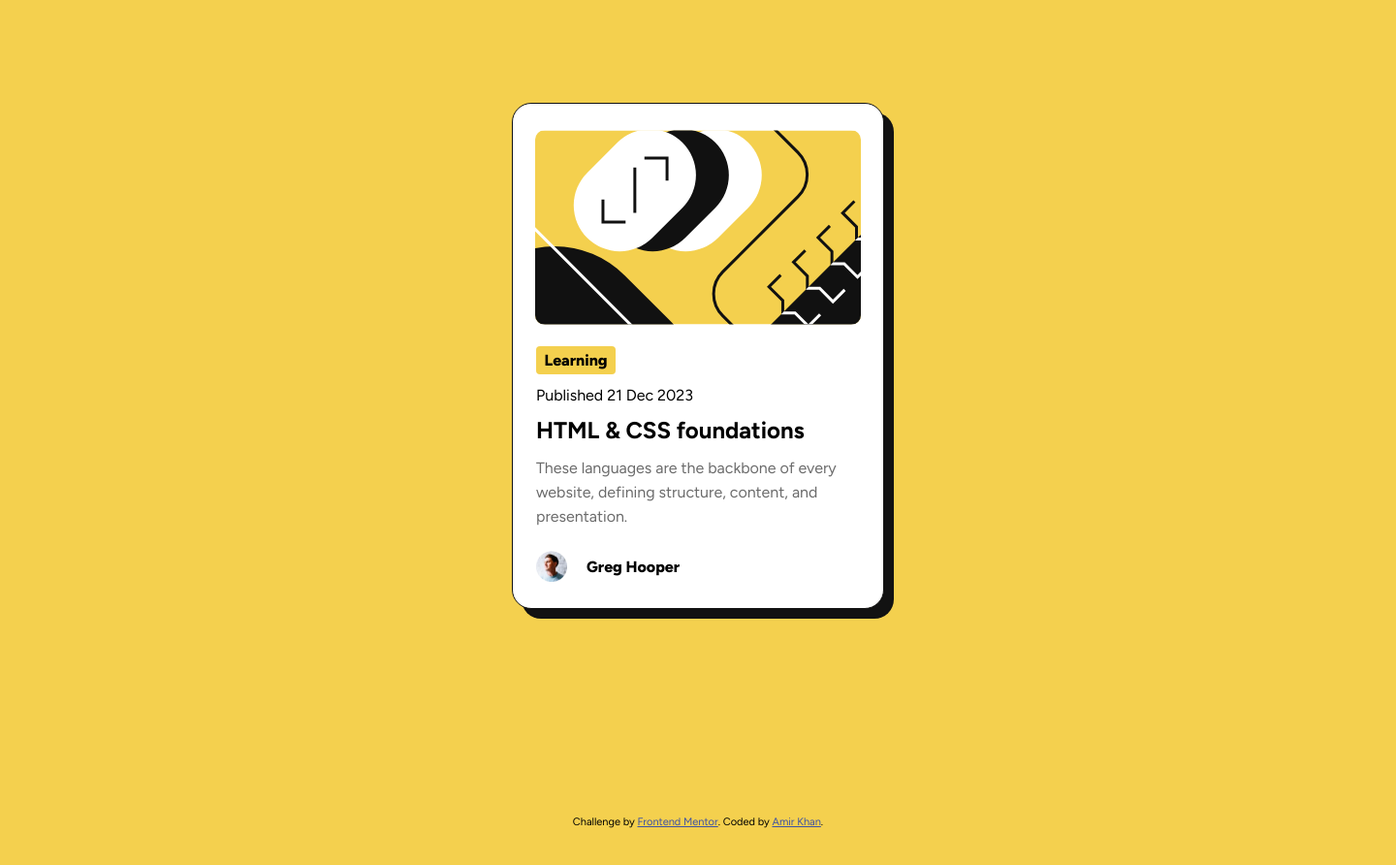
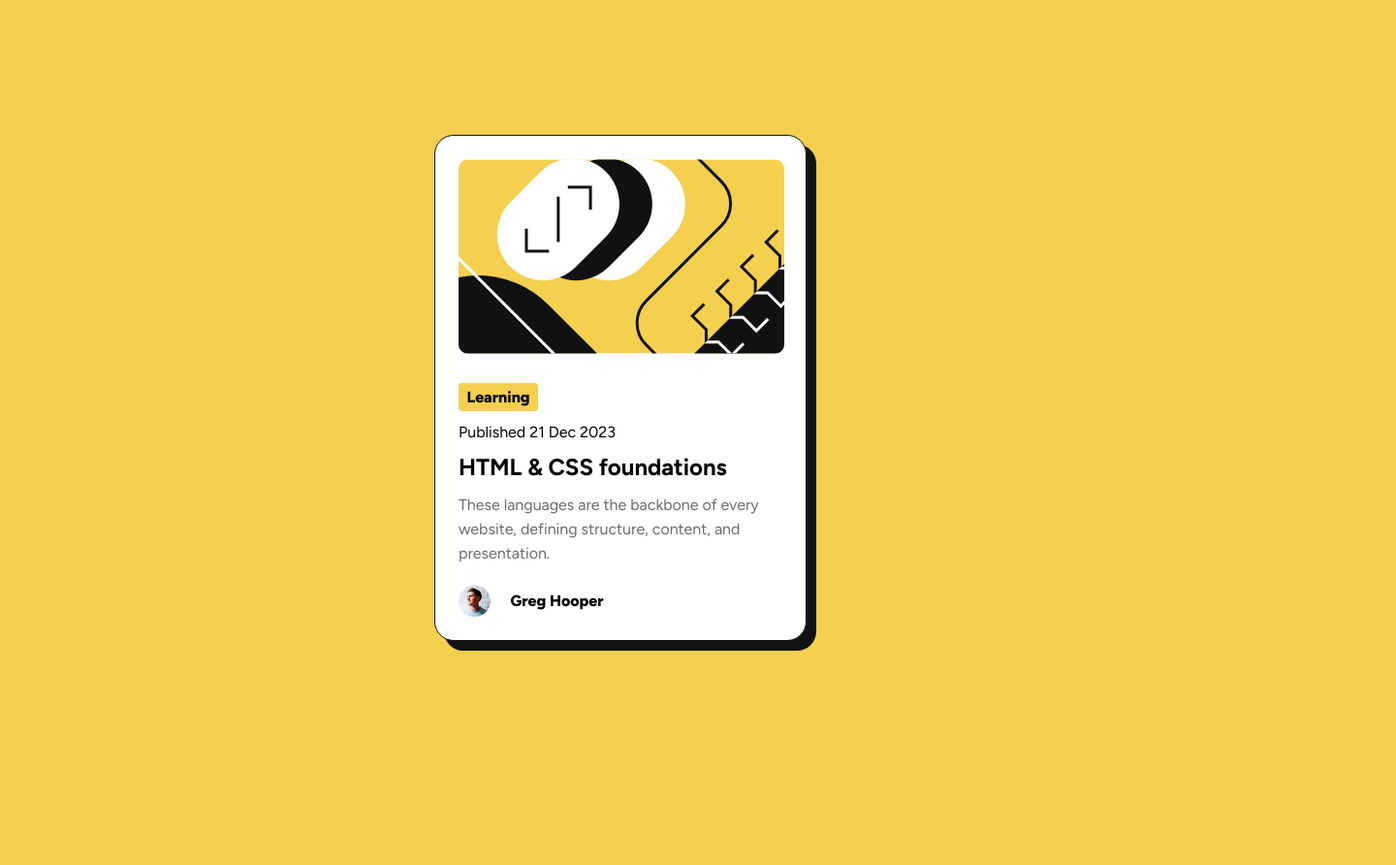
Before and after one commit to Aamnbaba/Frontend_Blog_Preview_Card, a plain HTML site: page index.html in a window 1280 px wide. Shown: the whole page at 97% size, 1440 px wide, since content can reach past the window. After the commit the page ends 800 px from the top, so only its background shows below. Drawn offline with Linux system fonts and the light colour scheme.

Commit message:
new update

```diff
--- a/index.html
+++ b/index.html
@@ -144,13 +144,13 @@
       </div>
     </main>
 
-    <footer>
+    <!-- <footer>
       <div class="attribution">
         Challenge by
         <a href="https://www.frontendmentor.io?ref=challenge" target="_blank"
           >Frontend Mentor</a
         >. Coded by <a href="#">Amir Khan</a>.
       </div>
-    </footer>
+    </footer> -->
   </body>
 </html>
--- a/style.css
+++ b/style.css
@@ -17,13 +17,14 @@ html {
 }
 
 body {
-  width: 144rem;
-  height: 96rem;
+  width: 100vw;
+  height: 100vh;
   font-family: "Figtree";
   font-size: 1.6rem;
   background-color: var(--main-color);
-  display: grid;
-  place-items: center;
+  display: flex;
+  justify-content: center;
+  align-items: center;
 }
 p {
   font-size: 1.6rem;
@@ -46,16 +47,27 @@ p {
   flex-direction: column;
   gap: 2rem;
   box-shadow: var(--black-color) 1rem 1rem;
+  margin: 0 1.2rem;
 }
 
 .blog-img {
-  width: 33.6rem;
-  height: 20rem;
+  width: 100%;
+  height: auto;
+  padding: 0 2.4rem;
+
+  & svg {
+    border-radius: 1rem;
+    -webkit-border-radius: 1rem;
+    -moz-border-radius: 1rem;
+    -ms-border-radius: 1rem;
+    -o-border-radius: 1rem;
+  }
 }
 
 .cont-content {
-  width: 33.4rem;
-  height: 19.4rem;
+  width: 100%;
+  height: auto;
+  padding: 0 2.4rem;
   display: flex;
   justify-content: center;
   align-items: start;
@@ -65,26 +77,35 @@ p {
     color: var(--gray-color);
     line-height: 2.5rem;
   }
-}
-.blog-img svg {
-  border-radius: 1rem;
-  -webkit-border-radius: 1rem;
-  -moz-border-radius: 1rem;
-  -ms-border-radius: 1rem;
-  -o-border-radius: 1rem;
+
+  & .category {
+    font-weight: 800;
+    width: 8.2rem;
+    height: 2.9rem;
+    display: grid;
+    place-items: center;
+    background-color: var(--main-color);
+    border-radius: 0.4rem;
+    -webkit-border-radius: 0.4rem;
+    -moz-border-radius: 0.4rem;
+    -ms-border-radius: 0.4rem;
+    -o-border-radius: 0.4rem;
+    margin-top: 0.6rem;
+  }
 }
 
 .author {
   display: flex;
   justify-content: start;
   align-items: center;
-  width: 33.4rem;
+  width: 100%;
   height: auto;
+  padding: 0 2.4rem;
   gap: 2rem;
 
   & .author-pic {
-    width: 3.2rem;
-    height: 3.2rem;
+    width: 10%;
+    height: auto;
   }
 
   & .author-name {
@@ -92,36 +113,30 @@ p {
   }
 }
 
-.category {
-  font-weight: 800;
-  width: 8.2rem;
-  height: 2.9rem;
-  display: grid;
-  place-items: center;
-  background-color: var(--main-color);
-  border-radius: 0.4rem;
-  -webkit-border-radius: 0.4rem;
-  -moz-border-radius: 0.4rem;
-  -ms-border-radius: 0.4rem;
-  -o-border-radius: 0.4rem;
-}
-
-.attribution {
+/* .attribution {
   font-size: 11px;
   text-align: center;
 }
 .attribution a {
   color: hsl(228, 45%, 44%);
-}
+} */
 
 /***** Media Queries Section *****/
-@media (width <= 1440) {
+@media (width <= 1440px) {
   html {
     font-size: 62.5%;
   }
-  @media (width <= 375) {
+  @media (width <= 445px) {
     html {
       font-size: 56.25%;
+    }
+    .container {
+      width: 32.7rem;
+      height: 50rem;
+    }
+    & .blog-img svg {
+      width: 100%;
+      height: auto;
     }
   }
 }
```
